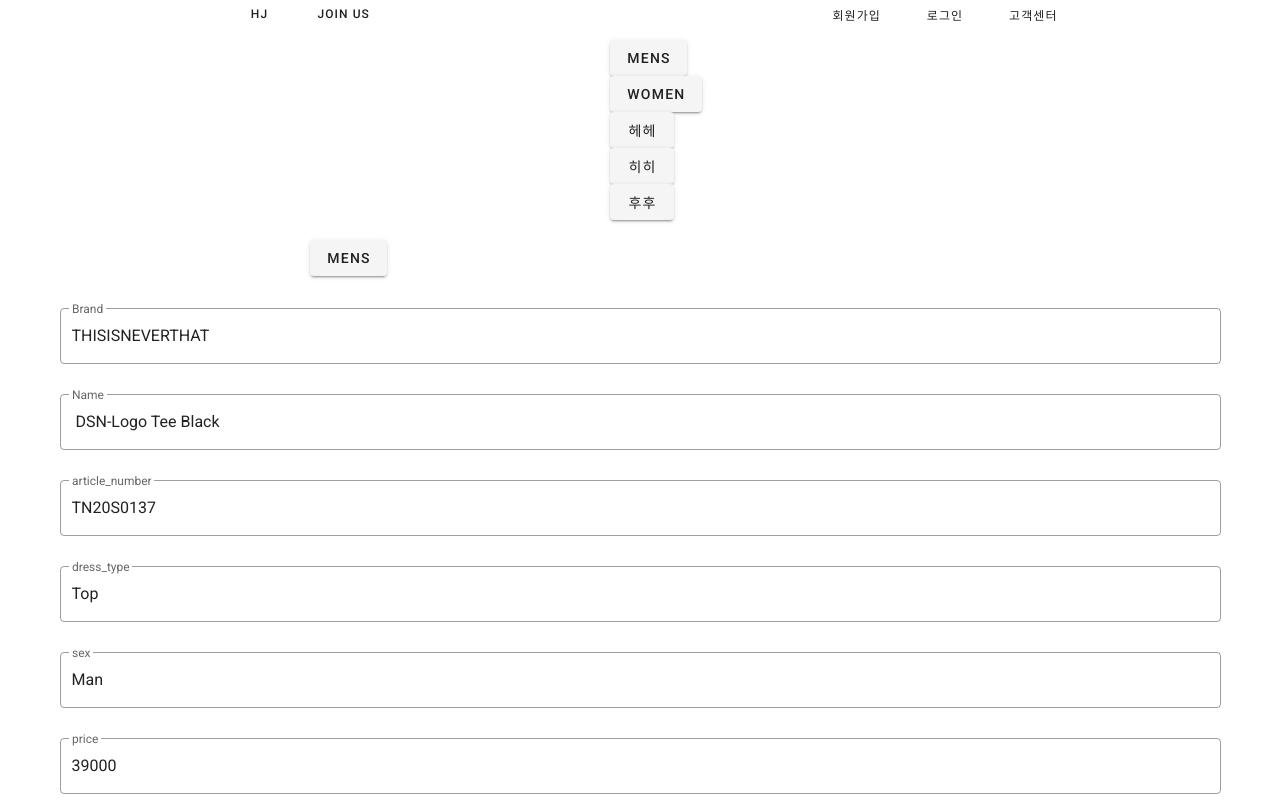
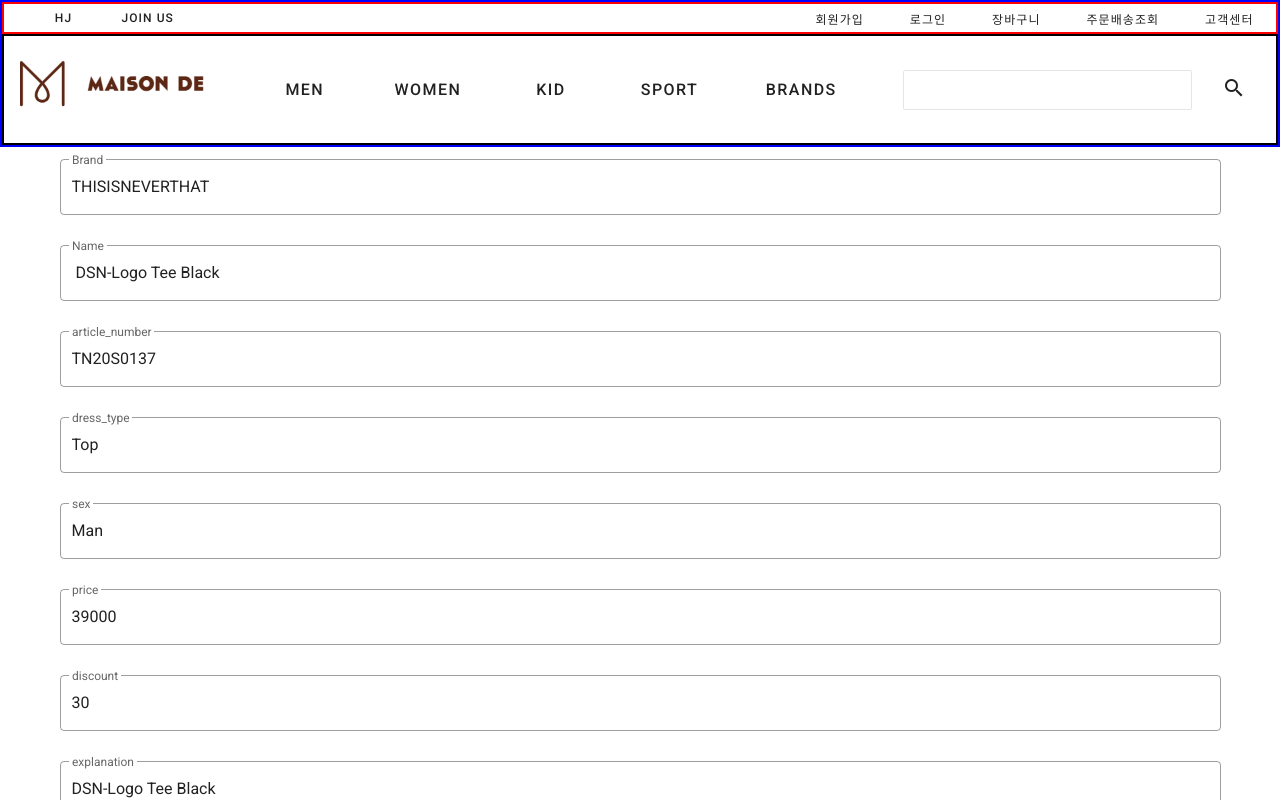
Before and after one commit to rlaguswhd19/ToyProject_Shopping, a Vue app in the folder shopping_front/: page / in a window 1280 px wide. Shown: the top 800 px of the page. Built offline with nearby package versions, Linux system fonts and the light colour scheme.

Commit message:
nav 완성

```diff
--- a/shopping_front/src/App.vue
+++ b/shopping_front/src/App.vue
@@ -1,6 +1,6 @@
 <template>
 	<v-app>
-		<Header />
+		<Nav />
 		<v-content>
 			<router-view />
 		</v-content>
@@ -8,13 +8,13 @@
 </template>
 
 <script>
-import Header from './components/bar/header'
+import Nav from './components/bar/nav'
 
 export default {
 	name: 'App',
 
 	components: {
-		Header,
+		Nav,
 	},
 
 	data() {},
--- a/shopping_front/src/components/bar/login.vue
+++ b/shopping_front/src/components/bar/login.vue
@@ -17,6 +17,12 @@
 				<v-btn text small> 로그인 </v-btn>
 			</li>
 			<li>
+				<v-btn text small> 장바구니 </v-btn>
+			</li>
+			<li>
+				<v-btn text small> 주문배송조회 </v-btn>
+			</li>
+			<li>
 				<v-btn text small> 고객센터 </v-btn>
 			</li>
 		</ul>
@@ -29,19 +35,16 @@
 
 <style>
 .login_nav {
-	padding: 0 200px;
+	border: 2px red solid;
 }
-
-.login_nav_right {
-	float: right;
+.login_nav,
+ul {
 	list-style-type: none;
 	display: flex;
 }
 
-.login_nav_left {
-	float: left;
-	list-style-type: none;
-	display: flex;
+.login_nav_right {
+	margin-left: auto;
 }
 
 .v-btn {
--- a/shopping_front/src/components/bar/main.vue
+++ b/shopping_front/src/components/bar/main.vue
@@ -1,14 +1,23 @@
 <template>
-	<div class="nav">
-		<div class="main_nav">
-			<v-btn>Mens</v-btn>
-			<v-btn>Women</v-btn>
-			<v-btn>헤헤</v-btn>
-			<v-btn>히히</v-btn>
-			<v-btn>후후</v-btn>
+	<div class="main_nav">
+		<a href="http://localhost:3000"
+			><img src="../../assets/maison_de.png" height="100"
+		/></a>
+		<div class="category_nav">
+			<ul>
+				<li><v-btn x-large text>Men</v-btn></li>
+				<li><v-btn x-large text>Women</v-btn></li>
+				<li><v-btn x-large text>kid</v-btn></li>
+				<li><v-btn x-large text>sport</v-btn></li>
+				<li><v-btn x-large text>brands</v-btn></li>
+			</ul>
 		</div>
-		<div>
-			<v-btn>Mens</v-btn>
+
+		<div class="search_bar">
+			<input type="search" size="30" id="_search_bar" />
+			<v-btn text>
+				<v-icon>mdi-magnify</v-icon>
+			</v-btn>
 		</div>
 	</div>
 </template>
@@ -20,14 +29,31 @@
 </script>
 
 <style>
-.nav {
-	padding: 20px 300px;
-}
 .main_nav {
-	padding: 20px 300px;
+	border: 2px solid black;
+	display: flex;
+	/* vertical-align: middle; */
 }
 
-.category {
-	padding: 20px 300px;
+.category_nav {
+	display: flex;
+	/* margin-left: auto; */
+	margin: auto 0;
+}
+
+.search_bar {
+	display: flex;
+	margin: auto 0;
+	margin-left: auto;
+}
+
+#_search_bar {
+	border: 1px #e5e5e5 solid;
+	border-radius: 2px;
+	height: 40px;
+	padding: 10px 10px 10px 10px;
+}
+#_search_bar:focus {
+	outline: 2px solid #8d8d8d;
 }
 </style>
--- a/shopping_front/src/components/bar/header.vue
+++ b/shopping_front/src/components/bar/nav.vue
@@ -1,5 +1,5 @@
 <template>
-	<div>
+	<div class="header">
 		<loginBar />
 		<mainBar />
 	</div>
@@ -17,3 +17,11 @@
 	},
 }
 </script>
+
+<style>
+.header {
+	border: 2px blue solid;
+	display: flex;
+	flex-direction: column;
+}
+</style>
```
Also changed, not shown: shopping_front/src/assets/maison_de.png (added).
